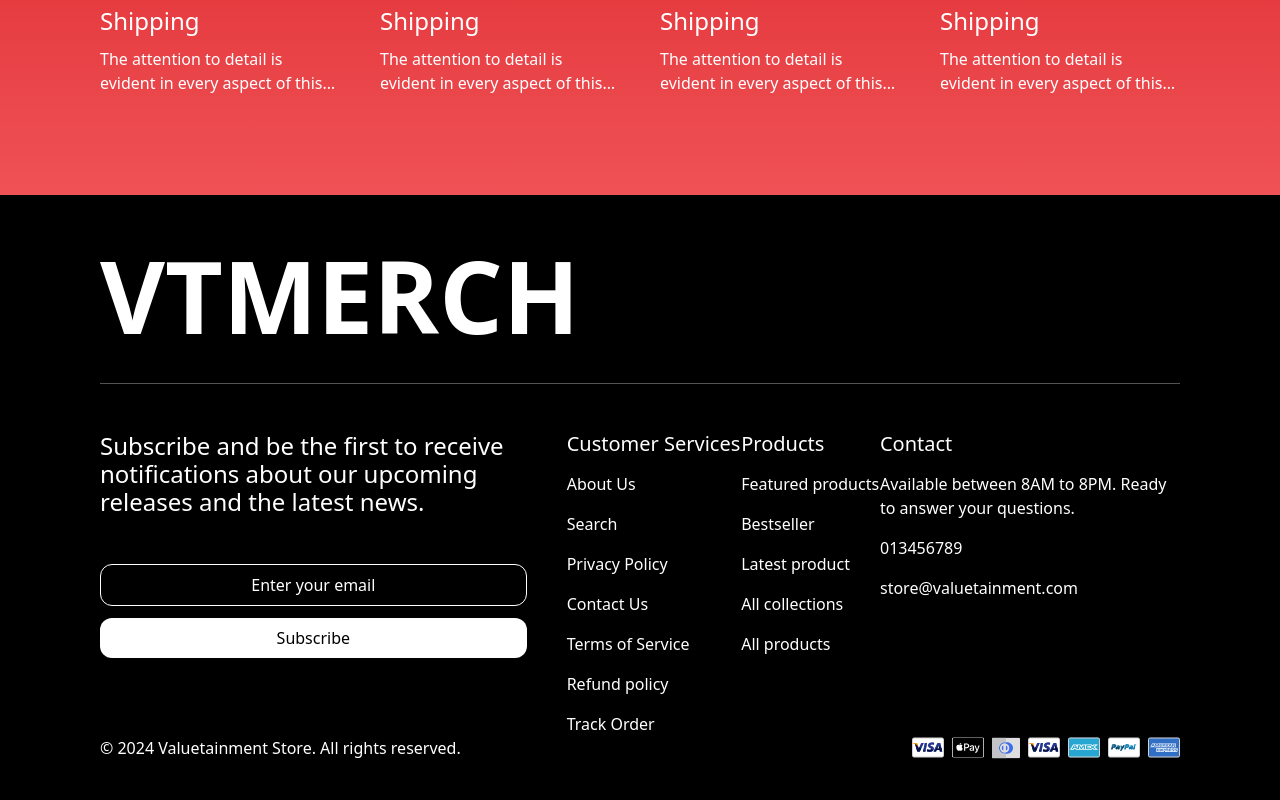
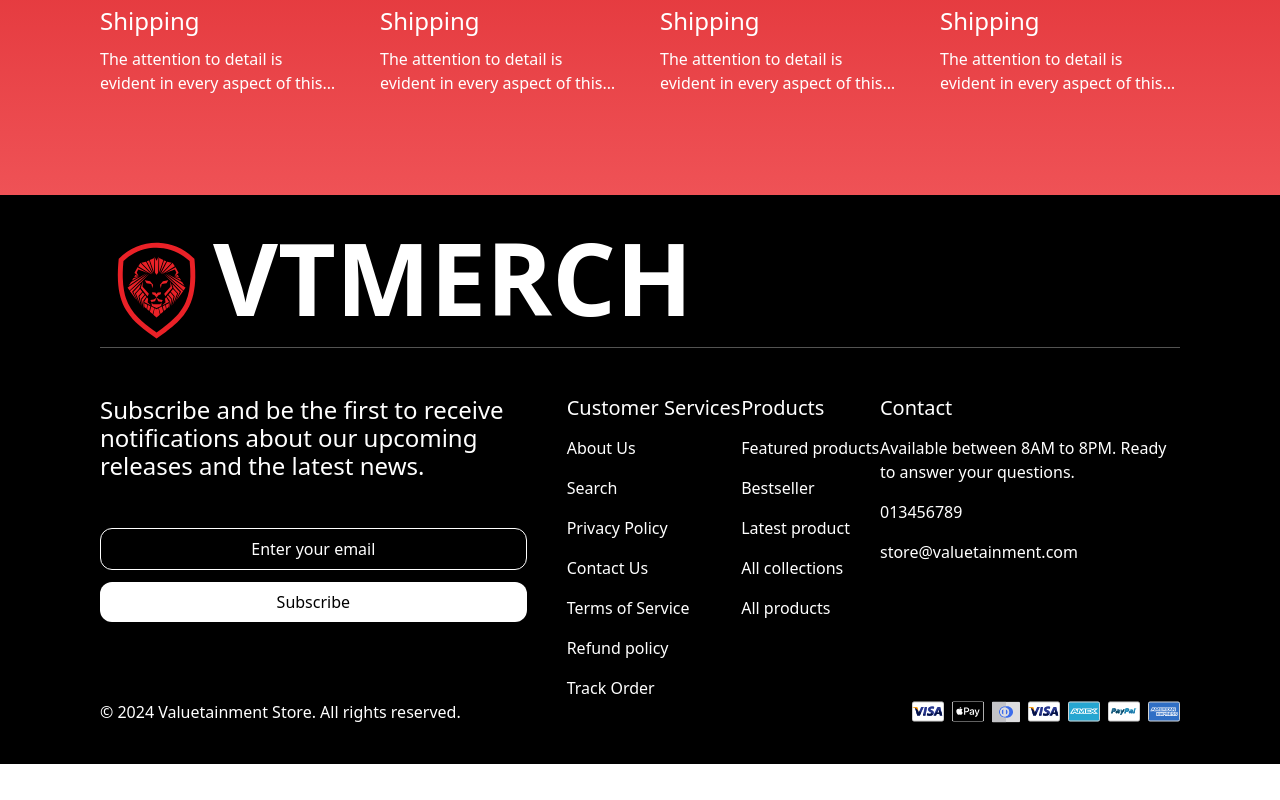
Before and after one commit to tanmoypaul1005/Genesys-Softwares, a Next.js app: page / in a window 1280 px wide. Shown: the part 4876-5676 px from the top of the page. After the commit the page ends 5640 px from the top, so only its background shows below. Built offline with nearby package versions, Linux system fonts and the light colour scheme.

Commit message:
Refactor imageImports.js to add iRedLogo image

```diff
--- a/app/components/footer/Footer.js
+++ b/app/components/footer/Footer.js
@@ -1,19 +1,22 @@
-import { iPayment } from '@/util/imageImports'
+import { iPayment, iRedLogo } from '@/util/imageImports'
 import Image from 'next/image'
 import React from 'react'
 
 const Footer = () => {
     return (
         <div className='bg-[#000000] px-[100px] py-10'>
-            <div className='font-extrabold pb-7 text-[100px] text-white border-b-[1px] border-[#A6A5A380] leading-[120px]'>
-                VTMERCH
+            <div className='flex  border-b-[1px] border-[#A6A5A380]'>
+                <Image src={iRedLogo} alt="" />
+                <div className='flex justify-center items-center font-extrabold pb-7 text-[100px] text-white  leading-[50px]'>
+                    VTMERCH
+                </div>
             </div>
 
             <div className="mt-[48px] grid grid-cols-12 gap-x-10">
                 <div className='col-span-5'>
                     <div className='font-normal text-[24px] leading-7 text-white mb-[48px]'>Subscribe and be the first to receive notifications about our upcoming releases and the latest news. </div>
-                <div className='border w-full-[1px] text-white py-2 mb-3 text-center border-white rounded-xl'>Enter your email</div>
-                <div className='w-full py-2 text-center text-black bg-white rounded-xl'>Subscribe</div>
+                    <div className='border w-full-[1px] text-white py-2 mb-3 text-center border-white rounded-xl'>Enter your email</div>
+                    <div className='w-full py-2 text-center text-black bg-white rounded-xl'>Subscribe</div>
                 </div>
                 <div className='flex justify-between col-span-7'>
                     <div className='flex flex-col gap-y-4'>
--- a/util/imageImports.js
+++ b/util/imageImports.js
@@ -1,6 +1,7 @@
 //common
 export { default as iValuetainment } from "../public/logo/Valuetainment.svg";
 export { default as iBgLogo } from "../public/svg/bgLogo.svg";
+export { default as iRedLogo } from "../public/logo/redLogo.svg";
 export { default as iMenu } from "../public/svg/menu.svg";
 
 //Man
```
Also changed, not shown: public/logo/redLogo.svg (added).
